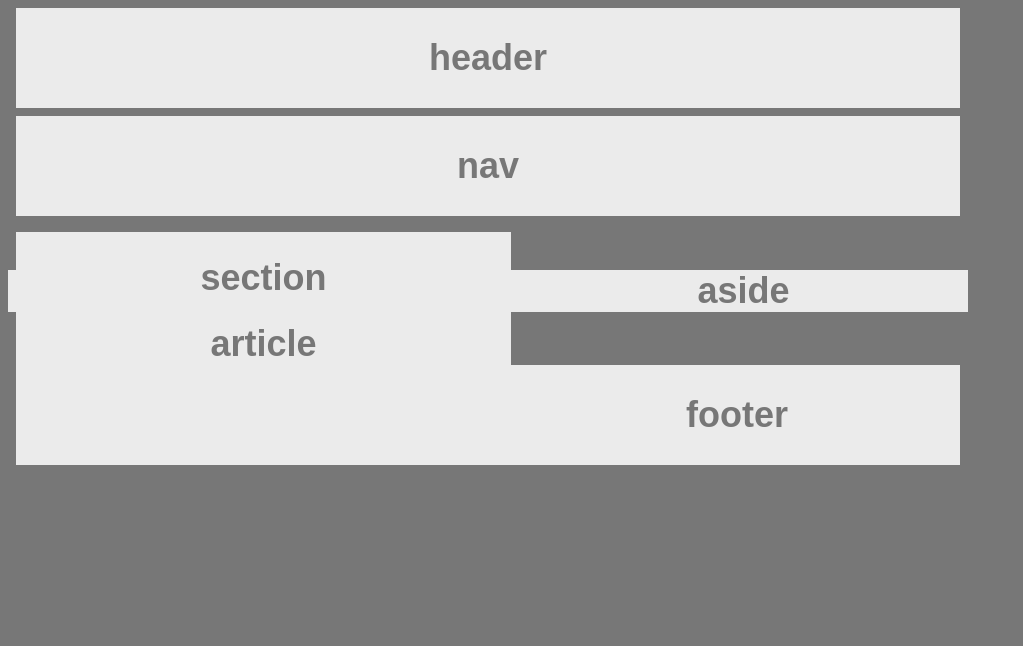
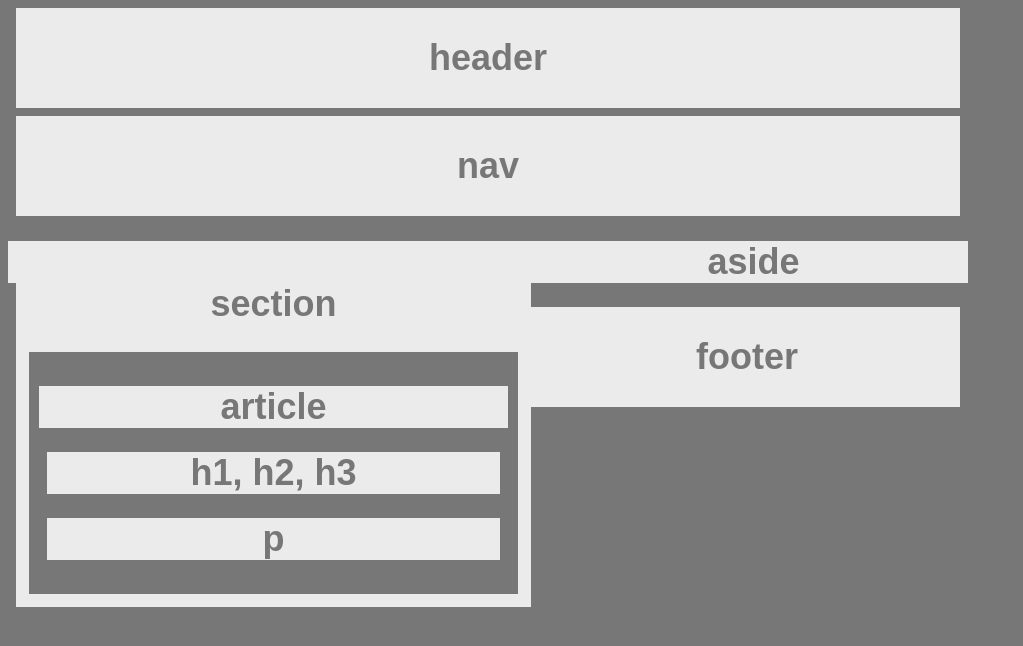
Before and after one commit to darylacut/HW-Wireframe, a plain HTML site: page index.html in a window 1280 px wide. Shown: the whole page, without its empty margins (0-1023 px from the left). Drawn offline with Linux system fonts and the light colour scheme.

Commit message:
trying to fix in articles

```diff
--- a/index.html
+++ b/index.html
@@ -21,8 +21,11 @@
         <h1>section</h1>
             <div class="article">
                 <h1>article</h1>
-
-
+                    <div class="inArticle1">
+                        <h1>h1, h2, h3</h1>
+                    </div>
+                    <div class="inArticle2">
+                        <h1>p</h1>
                     </div>
             </div>
     </div>
--- a/style.css
+++ b/style.css
@@ -27,6 +27,30 @@ body {
     width: 495px;
     text-align: center;
     margin: 8px;
+    border-style: solid;
+    border-color: #ebebeb;
+    border-width: 10px;
+}
+
+.article {
+    color: #ebebeb;
+    background: #777;
+    text-align: center;
+    padding: 10px;
+    border-style: solid;
+    border-color: #ebebeb;
+}
+
+.inArticle1 {
+    background: #ebebeb;
+    text-align: center;
+    margin: 8px;
+}
+
+.inArticle2 {
+    background: #ebebeb;
+    text-align: center;
+    margin: 8px;
 }
 
 .aside {
@@ -34,7 +58,7 @@ body {
     background: #ebebeb;
     width: 495px;
     text-align: center;
-    margin: 8px;
+    height: 350px;
 }
 
 .footer {
@@ -45,11 +69,6 @@ body {
     margin: 8px;
 }
 
-.article {
-    color: #ebebeb;
-    background: #777;
-    text-align: center;
-}
 
 h1 {
     color: #777;
```
